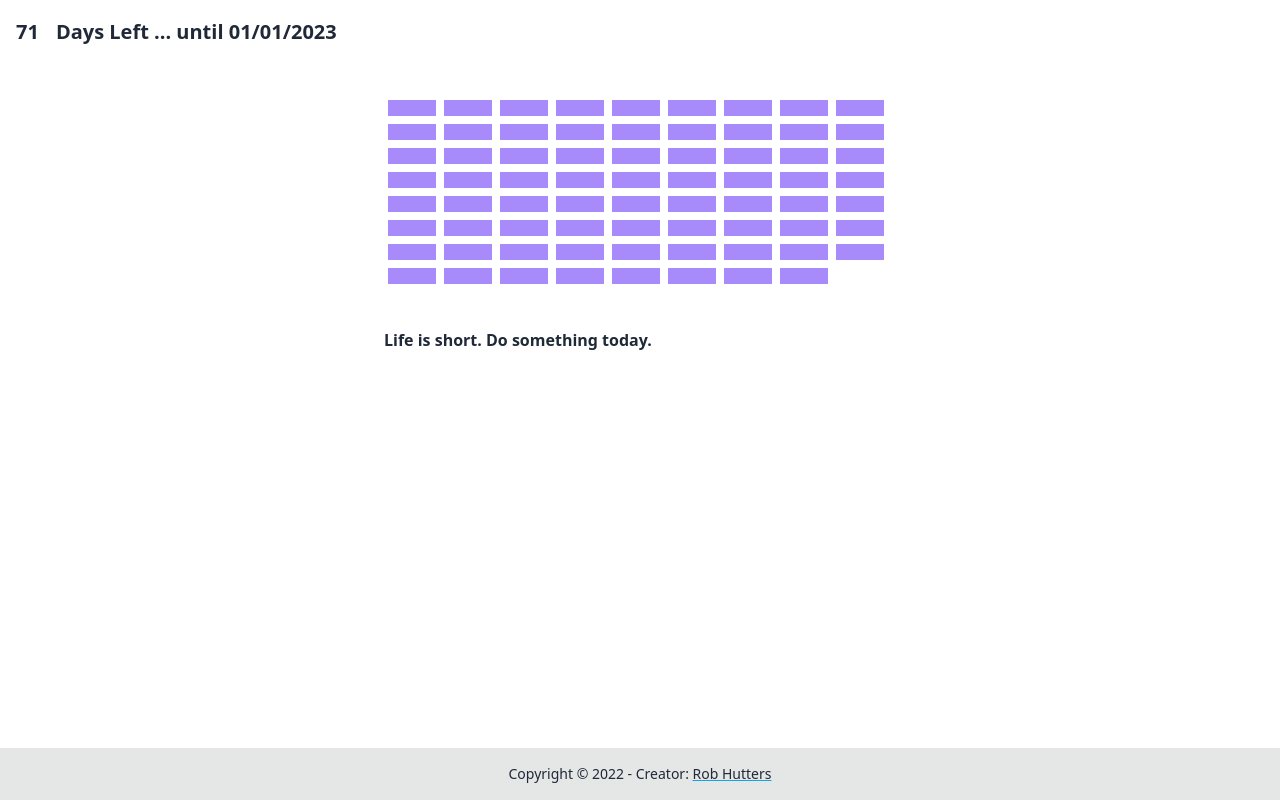
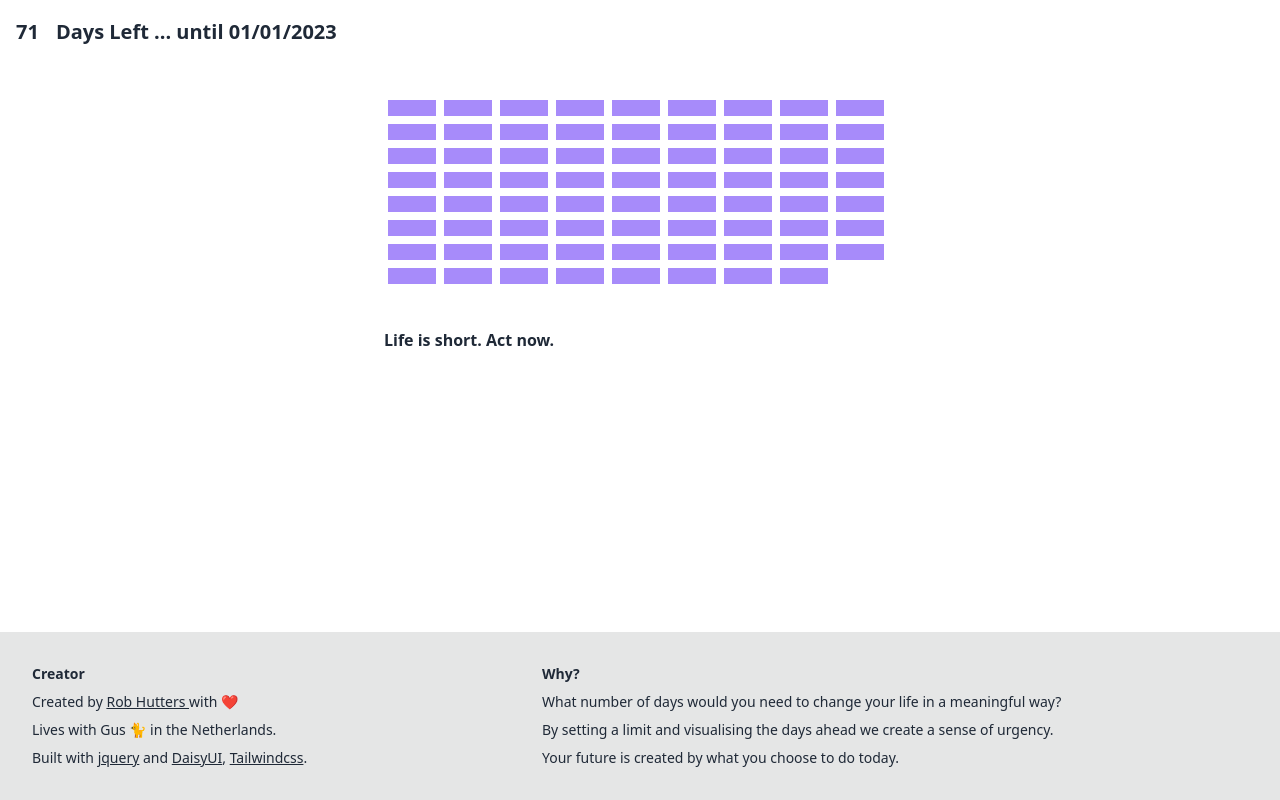
Before and after one commit to robhutters/daysleft, a website: page index.html in a window 1280 px wide. Drawn offline with nearby package versions, Linux system fonts and the light colour scheme.

Commit message:
add commentary about the why of it

```diff
--- a/index.html
+++ b/index.html
@@ -27,7 +27,7 @@
       <div id="root" class="flex flex-wrap max-w-lg"></div>
     </section>
     <section class="my-10">
-      <p class="font-bold">Life is short. Do something today.</p>
+      <p class="font-bold">Life is short. Act now.</p>
 
     </section>
 
@@ -37,10 +37,21 @@
 
 
 
-  <footer class="footer footer-center p-4 bg-base-300 text-base-content">
+  <footer class="footer p-4 bg-base-300 text-base-content">
 
-    <div>
-      <p>Copyright © 2022 - Creator: <a href="https://robhutters.com" class="underline decoration-sky-500">Rob Hutters</a></p>
+    <div class="p-4">
+      <p><strong>Creator</strong></p>
+      <p>Created by <a href="https://robhutters.com" class="underline decoration-slate-500">Rob Hutters </a> with ❤️ </p>
+    <p>Lives with Gus 🐈 in the Netherlands. </p>
+    <p ><span>Built with </span> <a href="https://jquery.com" class="underline decoration-slate-500"> jquery</a> and <a href="https://daisyui.com" class="underline decoration-slate-500">DaisyUI</a>, <a href="https://tailwindcss.com" class="underline decoration-slate-500">Tailwindcss</a></span>. </p>
+    </div>
+
+    <div class="p-4">
+      <p><strong>Why?</strong></p>
+
+      <p>What number of days would you need to change your life in a meaningful way?</p>
+      <p>By setting a limit and visualising the days ahead we create a sense of urgency.</p>
+      <p>Your future is created by what you choose to do today.</p>
     </div>
   </footer>
 </body>
```
